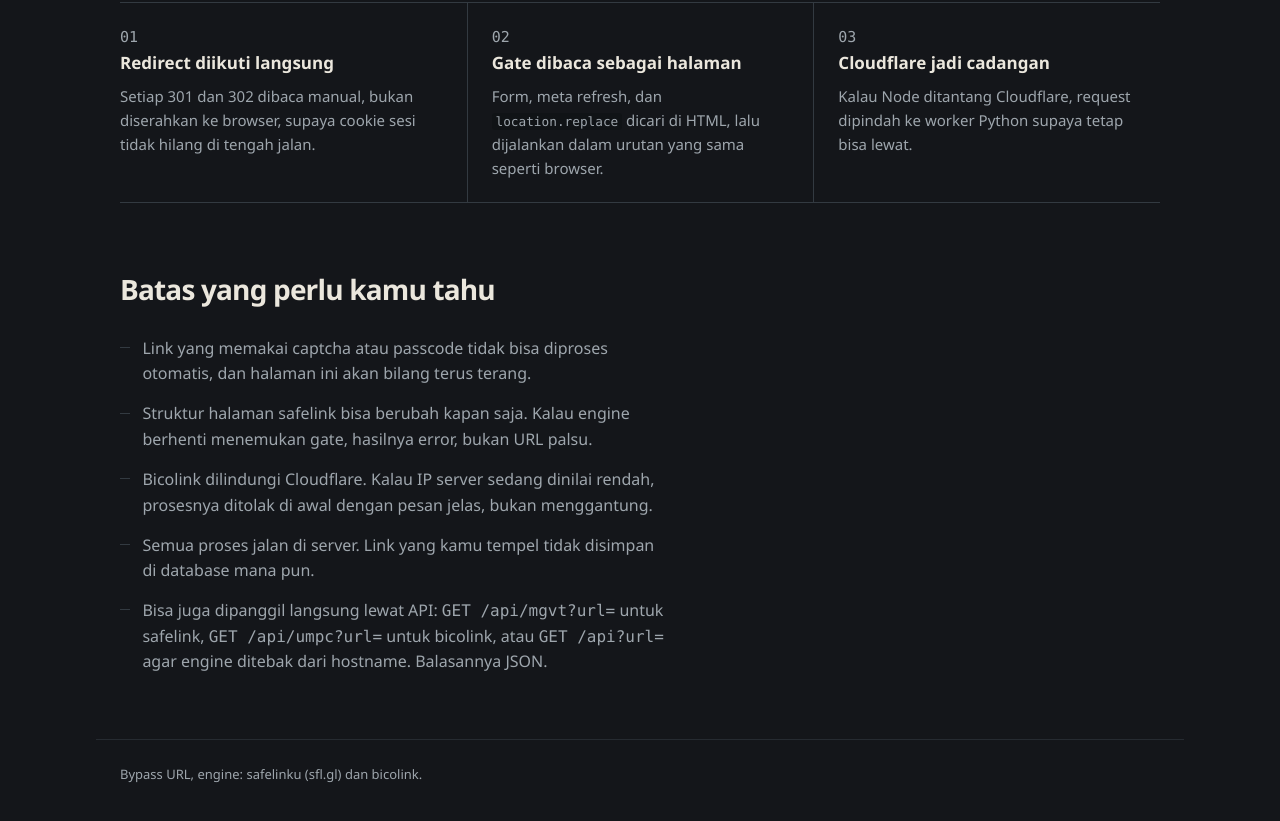
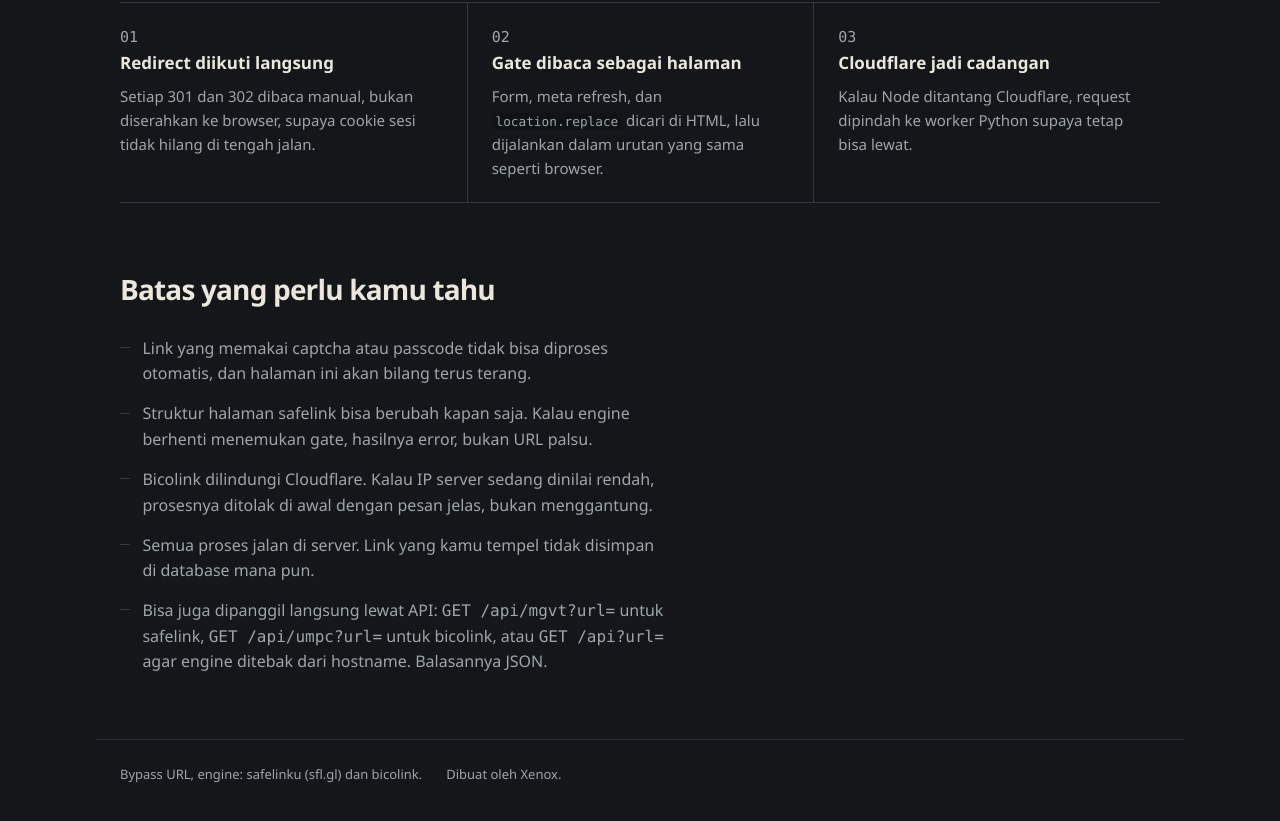
Before and after one commit to Faizz772/bypass-url, a website: page public/index.html in a window 1280 px wide. Shown: the part 1381-2202 px from the top of the page. Drawn offline with Linux system fonts and the light colour scheme.

Commit message:
chore(credit): cantumkan Xenox sebagai pembuat web

```diff
--- a/public/index.html
+++ b/public/index.html
@@ -177,6 +177,7 @@
 
     <footer class="foot">
       <p>Bypass URL, engine: safelinku (sfl.gl) dan bicolink.</p>
+      <p>Dibuat oleh Xenox.</p>
     </footer>
 
     <script src="app.js"></script>
```
Also changed, not shown: README.md.
